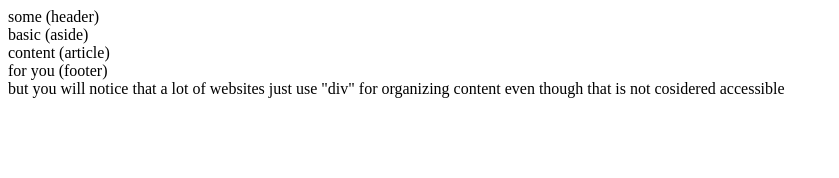
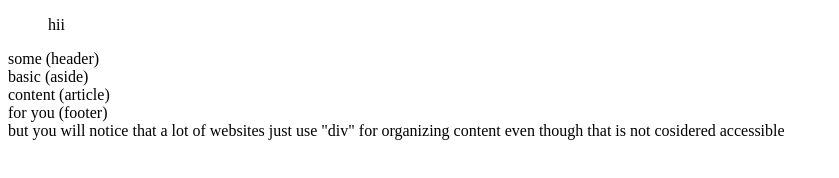
Before and after one commit to lydia547/media2024, a plain HTML site: page project1/index.html in a window 1280 px wide. Shown: the whole page, without its empty margins (0-839 px from the left). Drawn offline with Linux system fonts and the light colour scheme.

Commit message:
Update index.html

```diff
--- a/project1/index.html
+++ b/project1/index.html
@@ -9,6 +9,7 @@
     <title>Put title</title>
 </head>
 <body>
+<blockquote>hii</blockquote>
   <header>some (header)</header>
   <aside>basic (aside)</aside>
   <article>content (article)</article>
```
